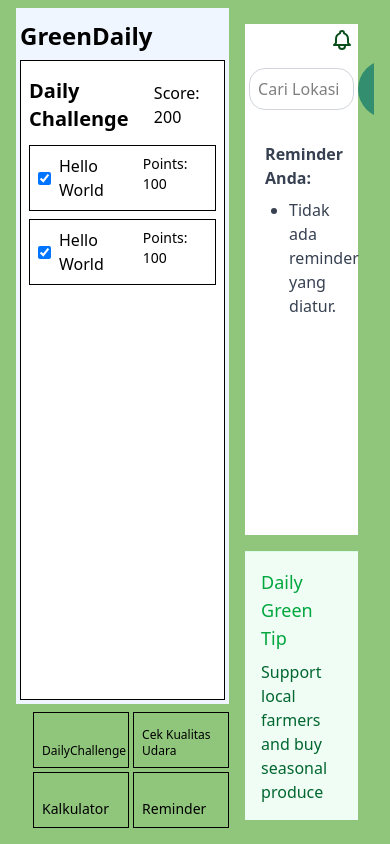
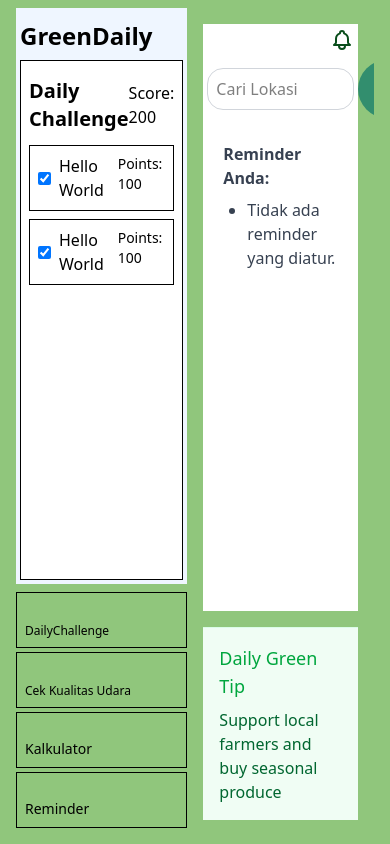
Before and after one commit to sihotang-yonathan1/GreenDaily, a React (Vite) app: page / in a window 390 px wide. Built offline with nearby package versions, Linux system fonts and the light colour scheme.

Commit message:
fix: set the navbar to be more responsive (#18)

```diff
--- a/src/app/index.tsx
+++ b/src/app/index.tsx
@@ -11,12 +11,12 @@ export function MainAppGenericLayout({children}: PropsWithChildren){
   )
 }
 
-export function DashboardLayout(){
+export function DashboardLayout() {
   return (
-    <div className="flex w-dvw h-dvh bg-[#90C67C] py-2 px-4">
-
-      <div className="flex flex-col w-[60dvw]">
-      <div className="flex flex-col h-[85dvh] bg-blue-50 p-1">
+    <div className="flex w-full h-screen bg-[#90C67C] py-2 px-4">
+      {/* Main Content Section (60% of the screen width) */}
+      <div className="flex flex-col w-full md:w-[60vw]">
+        <div className="flex flex-col h-[85vh] bg-blue-50 p-1 overflow-y-auto">
           <div className="flex py-2">
             <h3 className="text-2xl font-semibold">GreenDaily</h3>
           </div>
@@ -24,45 +24,50 @@ export function DashboardLayout(){
           <Outlet />
         </div>
 
+        {/* NavBar (with responsive layout) */}
         <div className="flex flex-col gap-y-1 my-2">
-          <div className="flex col-start-1 col-end-3 justify-end gap-x-1">
-            <NavLink to="/" className="flex flex-col border p-2 w-24 h-14 text-wrap justify-end overflow-hidden">
-              <span className="flex w-full text-xs">DailyChallenge</span>
+          <div className="flex flex-wrap justify-end gap-x-1 gap-y-1">
+            <NavLink
+              to="/"
+              className="flex flex-col border p-2 w-full sm:w-24 h-14 text-wrap justify-end overflow-hidden"
+            >
+              <span className="text-xs">DailyChallenge</span>
             </NavLink>
-            {/* <NavLink to="/" className="border p-2">DailyChallenge</NavLink>
-            <NavLink to="/air-quality" className="border p-2">Cek Kualitas Udara</NavLink> //penambahan link ke halaman cek kualitas udara */}
-            <NavLink to="/air-quality" className="flex flex-col border p-2 w-24 h-14 text-wrap justify-end overflow-hidden">
-              <span className="flex w-full text-xs">Cek Kualitas Udara</span>
+            <NavLink
+              to="/air-quality"
+              className="flex flex-col border p-2 w-full sm:w-24 h-14 text-wrap justify-end overflow-hidden"
+            >
+              <span className="text-xs">Cek Kualitas Udara</span>
             </NavLink>
           </div>
 
-          <div className="flex justify-end gap-x-1">
-            <div className="flex">
-              {/* FIXME: not implemented yet */}
-              <NavLink to="calculator" className="flex flex-col border p-2 w-24 h-14 text-wrap justify-end overflow-hidden">
+          <div className="flex flex-wrap justify-end gap-x-1 gap-y-1">
+            <NavLink
+              to="calculator"
+              className="flex flex-col border p-2 w-full sm:w-24 h-14 text-wrap justify-end overflow-hidden"
+            >
               <span className="text-sm">Kalkulator</span>
             </NavLink>
-            </div>
 
-            <div className="flex">
-              {/* FIXME: not implemented yet */}
-              <NavLink to="/" className="flex flex-col border p-2 w-24 h-14 text-wrap justify-end">
+            <NavLink
+              to="/"
+              className="flex flex-col border p-2 w-full sm:w-24 h-14 text-wrap justify-end"
+            >
               <span className="text-sm">Reminder</span>
             </NavLink>
           </div>
         </div>
-
-      </div>
       </div>
 
-      <div className="flex flex-col w-[40dvw] p-4 overflow-hidden gap-y-4">
+      {/* Sidebar (40% of the screen width) */}
+      <div className="flex flex-col w-full md:w-[40vw] p-4 overflow-hidden gap-y-4">
         <ReminderLayout />
-
         <DailyTip />
       </div>
     </div>
-  )
+  );
 }
+
 
 export default function DashboardPage(){
   return (
```
Lines whose indentation alone changed are shown as unchanged.
